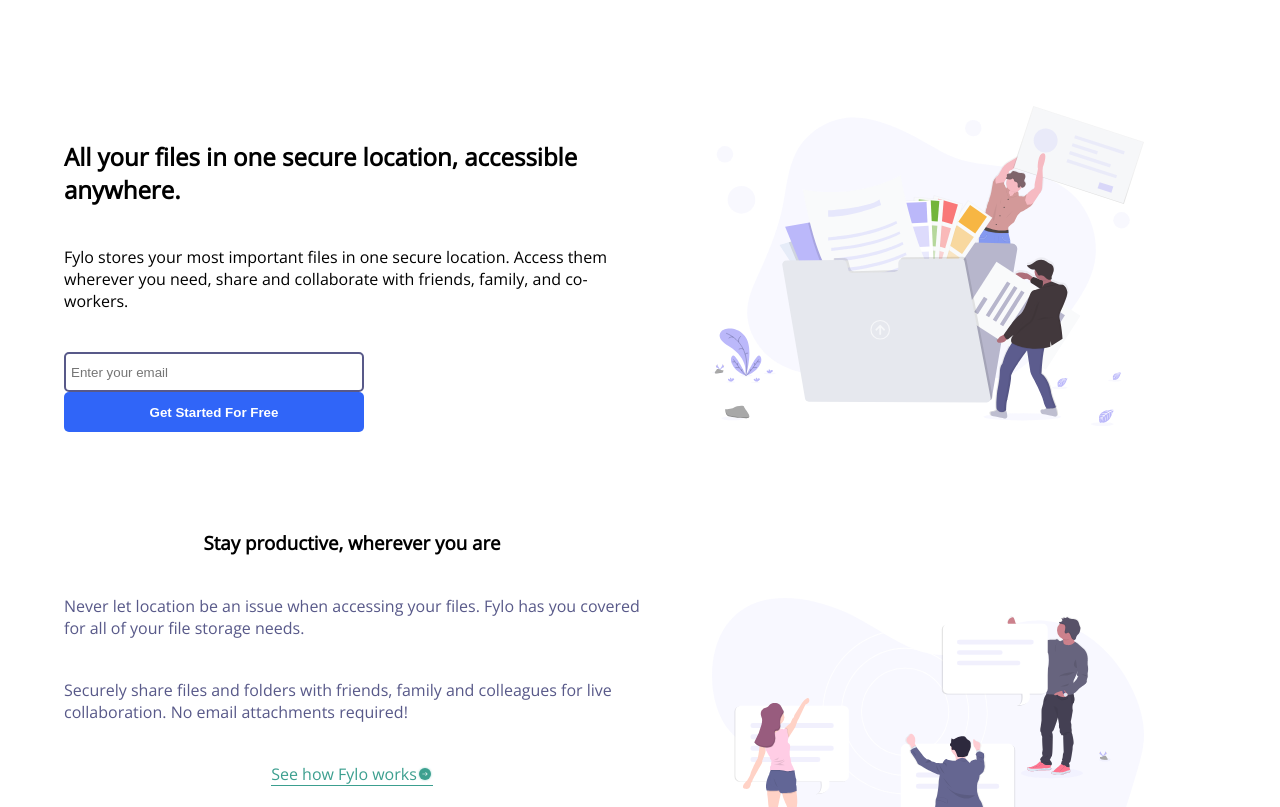
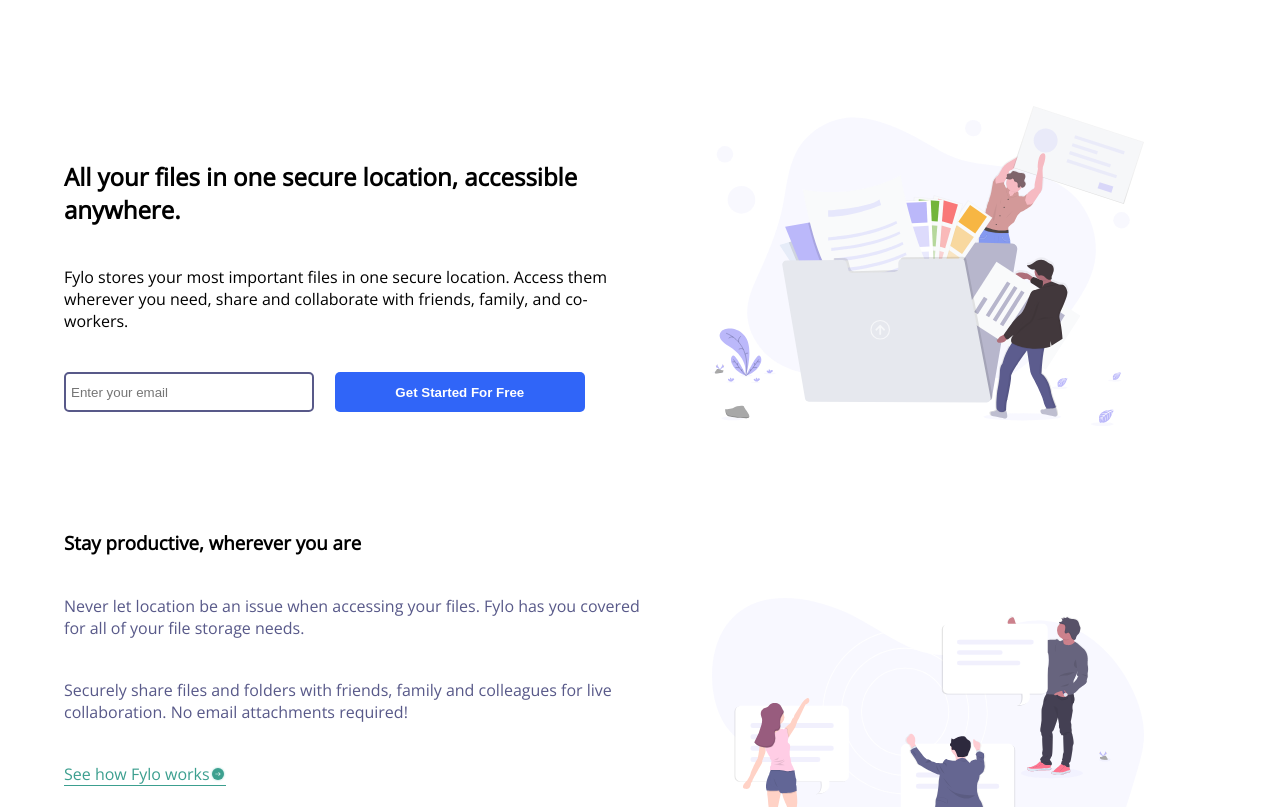
Before and after one commit to meowmao/fylo-column, a plain HTML site: page index.html in a window 1280 px wide. Shown: the part 145-952 px from the top of the page. Drawn offline with nearby package versions, Linux system fonts and the light colour scheme.

Commit message:
fixed form

```diff
--- a/styles.css
+++ b/styles.css
@@ -131,7 +131,7 @@ form > * + :not(:last-child){
 }
 
 .cta, #email, #email2{
-    width: 300px;
+    width: 15.625rem;
     border-radius: 5px;
 }
 
@@ -163,6 +163,7 @@ form > * + :not(:last-child){
     }
     .hero-form{
         flex-direction: row;
+        flex-flow: nowrap;
     }
 
     .hero-form #email{
@@ -261,6 +262,7 @@ form > * + :not(:last-child){
     }
     .article .article-texts{
     grid-area: article-texts;
+    text-align: left;
     }
 
     .article a:hover{
```
